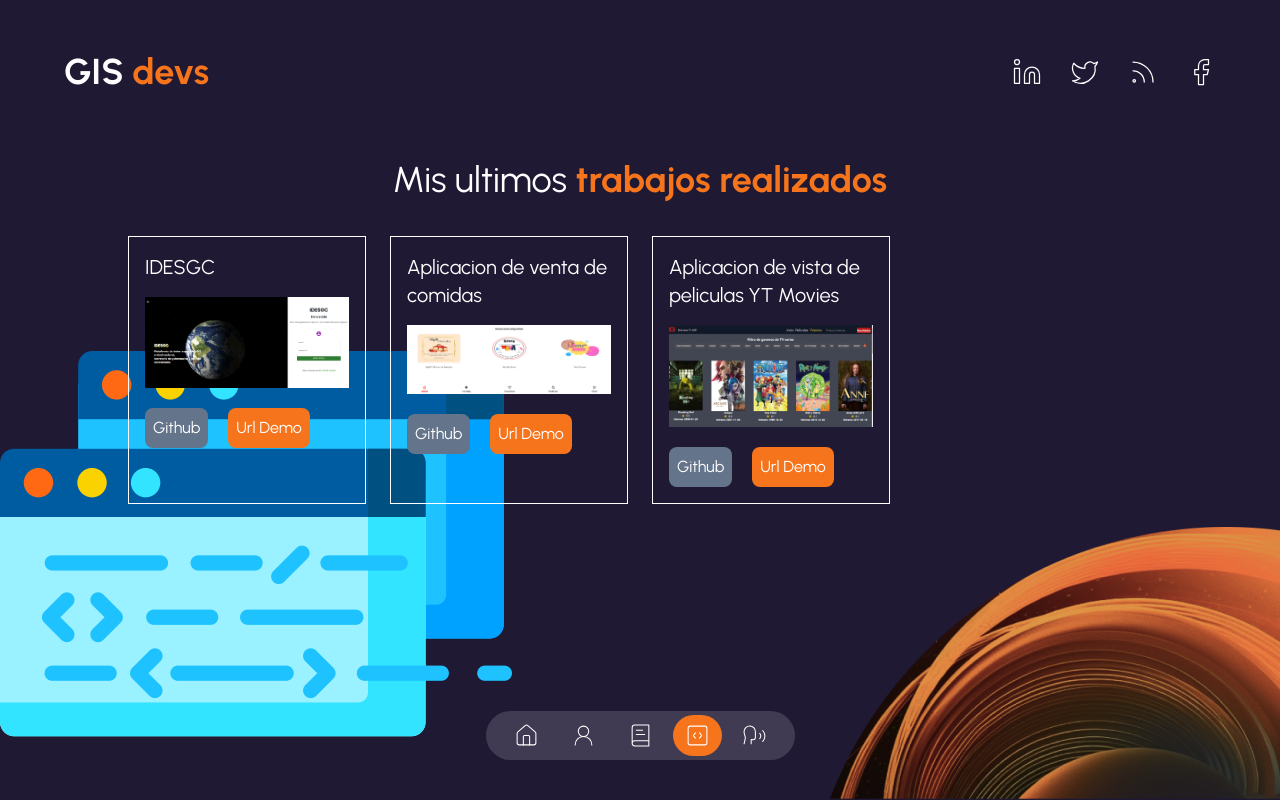
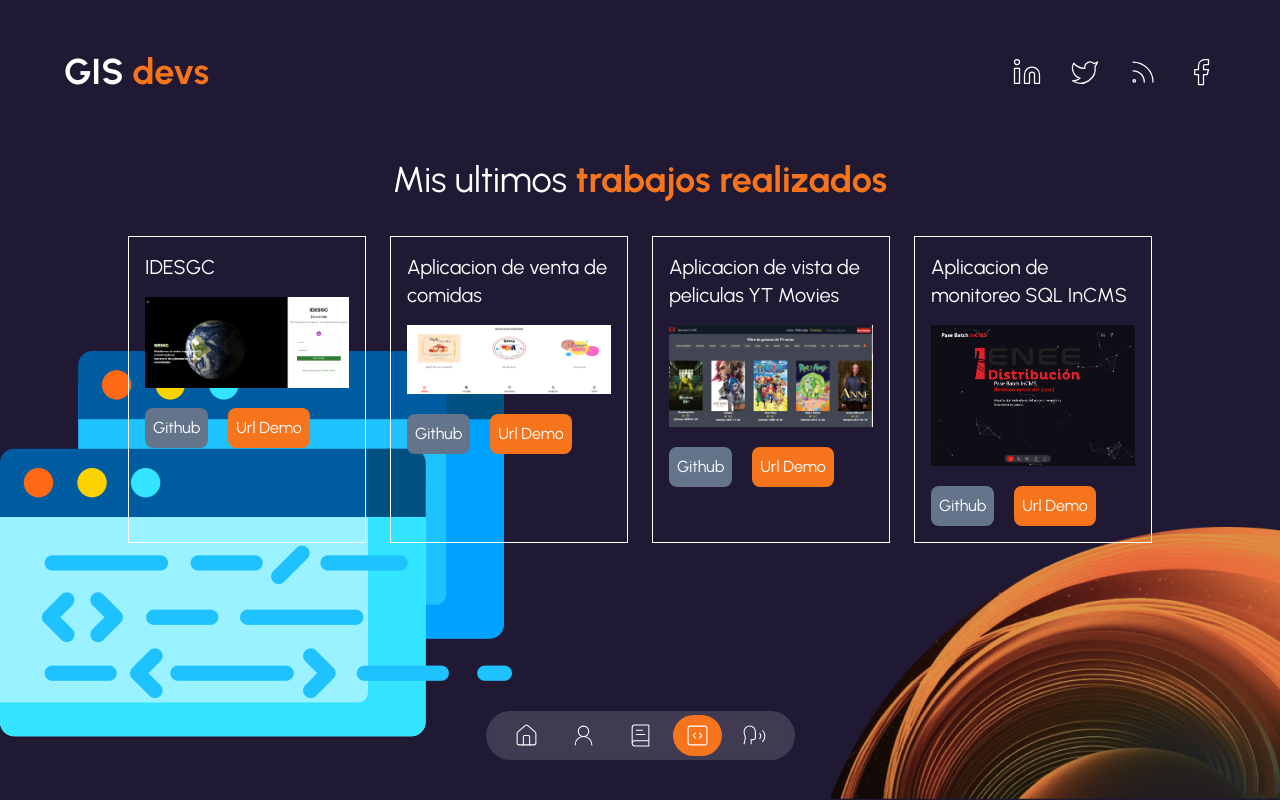
Before and after one commit to OsitoDobbie10/Cv2024, a Next.js app: page /portafolio in a window 1280 px wide. Built offline with nearby package versions, Linux system fonts and the light colour scheme.

Commit message:
'Portafolio nuevo elemento'

```diff
--- a/data.tsx
+++ b/data.tsx
@@ -1,4 +1,5 @@
 import { BookText, CodeSquare, HomeIcon, UserRound, Linkedin, Twitter, Facebook,Rss, Twitch, Crop, Pencil, Computer, Book, Rocket, Speech } from "lucide-react";
+import { title } from "process";
 
 export const socialNetworks = [
     {
@@ -171,6 +172,13 @@ export const dataPortfolio = [
         image: "/MovieYT.png",
         urlGithub: "https://github.com/OsitoDobbie10/MoviesYT_APP_React",
         urlDemo: "https://superb-sunburst-bdc8cf.netlify.app/",
+    },
+    {
+        id:4,
+        title:"Aplicacion de monitoreo SQL InCMS",
+        image:"/Web4.PNG",
+        urlGithub:"https://github.com/OsitoDobbie10/pasebatch-hn",
+        urlDemo:"https://vistapasebatch.netlify.app/"
     }
 ];
 
```
Also changed, not shown: public/Web4.PNG (added).
